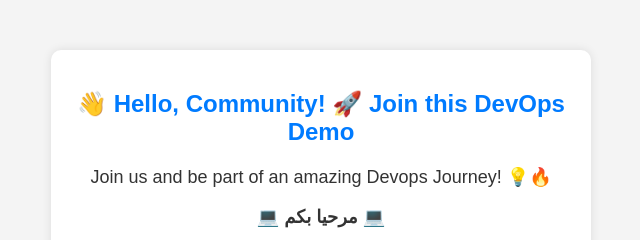
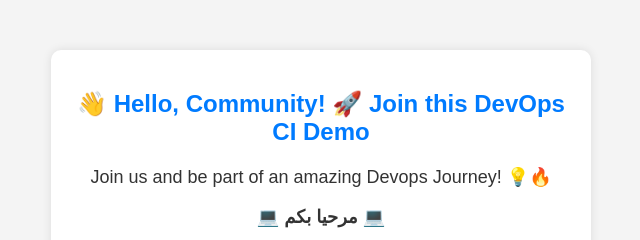
Before and after one commit to hednailiAutomation/DevOps_Demo_Project, a website: page index.html in a window 1280 px wide. Shown: the top 240 px of the page, 319-959 px from the left. Drawn offline with Linux system fonts and the light colour scheme.

Commit message:
update index file

```diff
--- a/index.html
+++ b/index.html
@@ -3,7 +3,7 @@
 <head>
     <meta charset='UTF-8'>
     <meta name='viewport' content='width=device-width, initial-scale=1.0'>
-    <title>Welcome to the first CI/CD Demo Project.</title>
+    <title>Welcome to the first CI Demo Project.</title>
     <style>
         body {
             font-family: Arial, sans-sherif;
@@ -45,7 +45,7 @@
 </head>
 <body>
     <div class='container'>
-        <h2>👋 Hello, Community! 🚀 Join this DevOps Demo</h2>
+        <h2>👋 Hello, Community! 🚀 Join this DevOps CI Demo</h2>
         <p>Join us and be part of an amazing Devops Journey! 💡🔥</p>
         <p>💻 <strong>مرحيا بكم</strong> 💻</p>
         <p>🔗 <a href='https://www.atlassian.com/fr/devops' target='_blank'>Click here to join us!</a></p>
```
